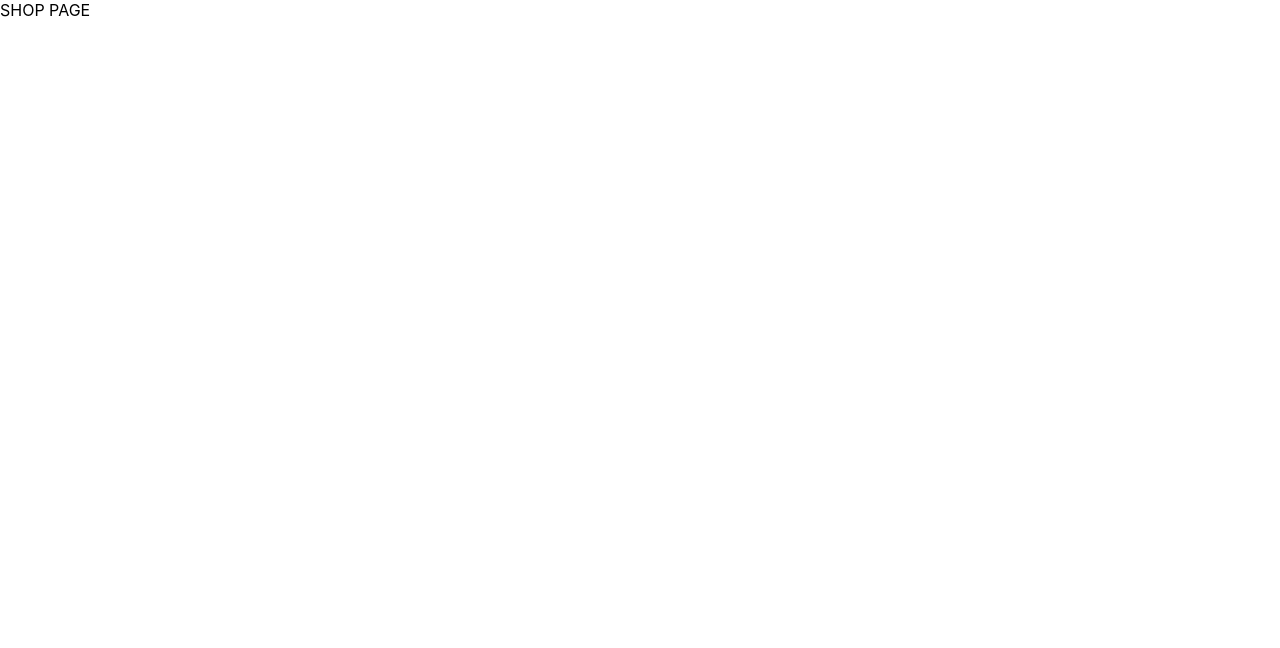
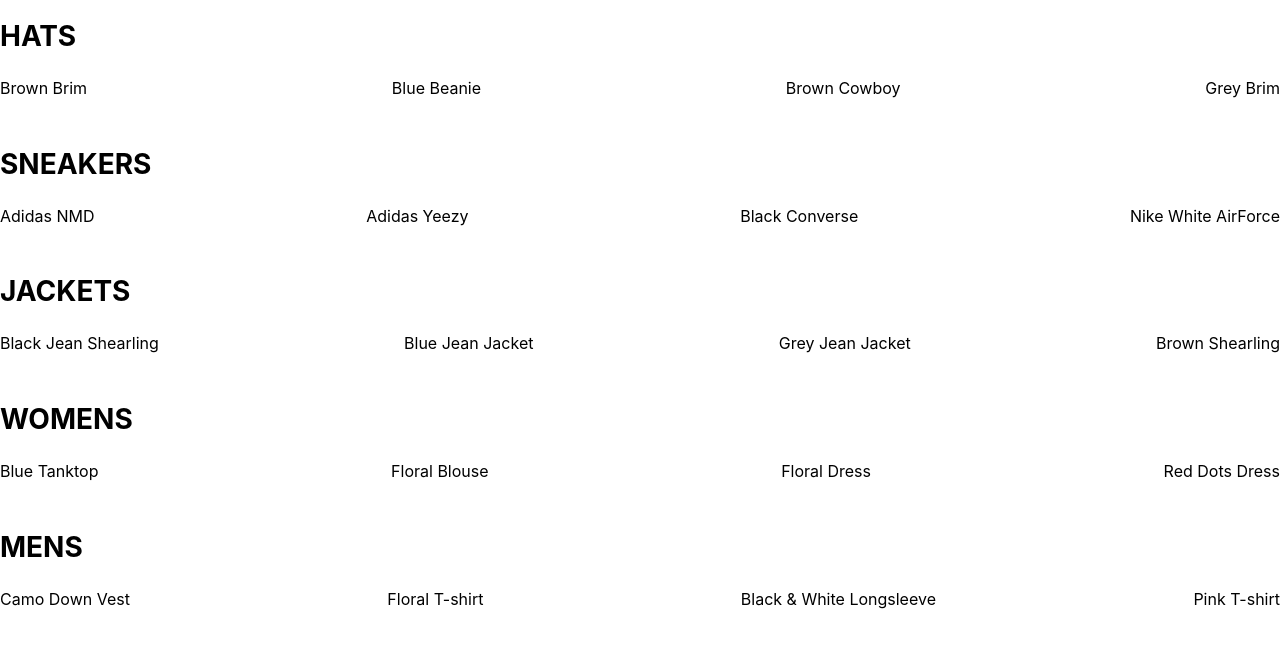
Before and after one commit to Nguyenthaiduc/Hats-shop, a React (Vite) app: page /shop in a window 1280 px wide. Shown: the top 648 px of the page. Built offline with nearby package versions, Linux system fonts and the light colour scheme.

Commit message:
add Components ShopPage and Components PreviewCollections

```diff
--- a/src/components/PreviewCollection/PreviewCollection.tsx
+++ b/src/components/PreviewCollection/PreviewCollection.tsx
@@ -1,8 +1,32 @@
 import React from 'react'
 import './preview-collections.scss'
-const PreviewCollection : React.FC = () => {
+
+
+interface Props {
+    title : string
+    routeName: string
+    items : Array<Items>
+
+}
+type Items = {
+    id: number;
+    name: string;
+    imageUrl: string;
+    price: number;
+}
+
+const PreviewCollection : React.FC<Props> = ({title,items,routeName}) => {
   return (
-    <div>PreviewCollection</div>
+    <div className="collection-preview">
+        <h1 className="title">{title.toUpperCase()}</h1>
+        <div className = "preview">
+            {items
+            .filter((item,idx : number)=> idx  < 4)
+            .map((item) => (
+                <div key = {item.id}>{item.name}</div>
+            ))}
+        </div>
+    </div>
   )
 }
 
--- a/src/components/PreviewCollection/preview-collections.scss
+++ b/src/components/PreviewCollection/preview-collections.scss
@@ -0,0 +1,15 @@
+.collection-preview {
+    display: flex;
+    flex-direction: column;
+    margin-bottom: 30px;
+
+    .title {
+      font-size: 28px;
+      margin-bottom: 25px;
+    }
+
+    .preview {
+      display: flex;
+      justify-content: space-between;
+    }
+  }
--- a/src/pages/ShopPage/ShopPage.tsx
+++ b/src/pages/ShopPage/ShopPage.tsx
@@ -1,11 +1,21 @@
 import React, { useState } from 'react'
+import PreviewCollection from '../../components/PreviewCollection/PreviewCollection'
 import { SHOP_DATA } from '../../data'
 import './shop-page.scss'
 const ShopPage: React.FC = () => {
     const [collections , setCollections] = useState(SHOP_DATA)
     return (
-        <div>
-        SHOP PAGE
+        <div className="shop-page">
+       {collections.map((collection) =>(
+           <PreviewCollection
+           key = {collection.id}
+           title={collection.title}
+           routeName={collection.routeName}
+           items = {collection.items}
+
+
+           />
+       ))}
         </div>
     )
 }
```
